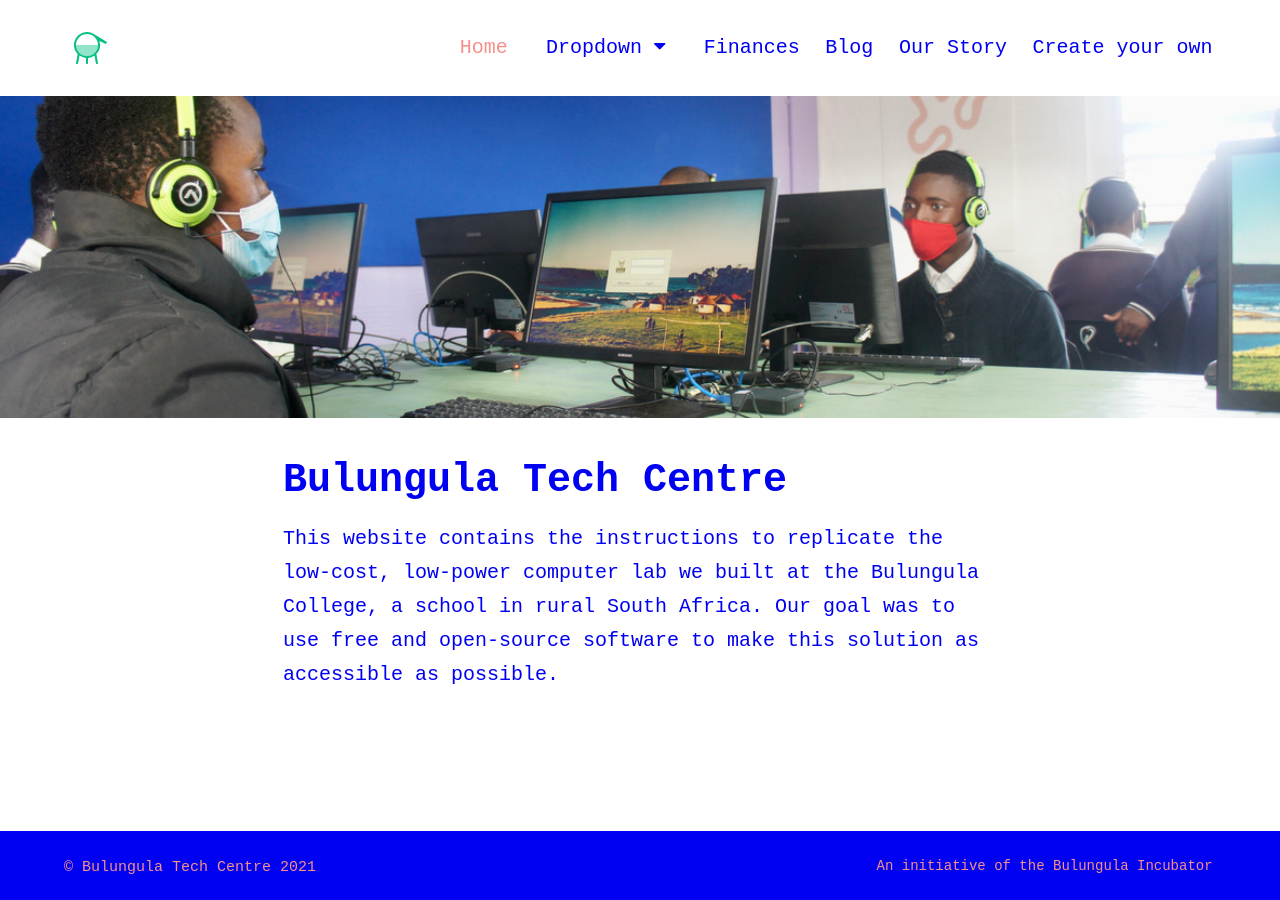
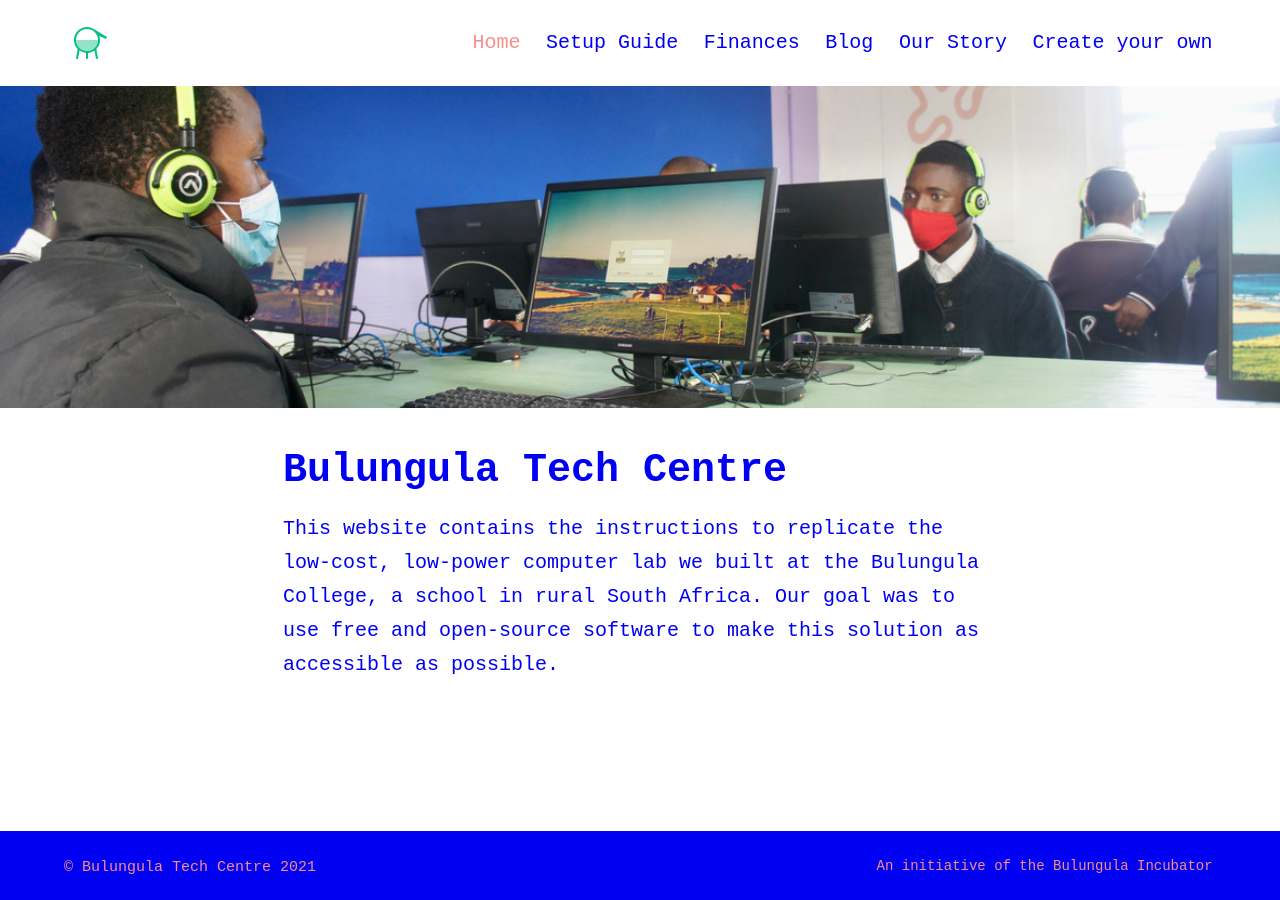
Before and after one commit to bulungula-tech-centre/bulungula-tech-centre, a Jekyll site: the page built from index.md, in a window 1280 px wide. Built offline with Jekyll 4.4.1, drawn with Linux system fonts in a browser that asks for light colours; nearby versions of some CDN libraries.

Commit message:
Update nav-header.html

```diff
--- a/_includes/nav-header.html
+++ b/_includes/nav-header.html
@@ -10,20 +10,7 @@
       {% endif %}
 
       <li class="item  item--nav{% if item.url == page.url %}  item--current{% endif %}">
-        {% if item.title == "Setup Guide" %}
-            <div class="dropdown">
-            <button class="dropbtn">Dropdown
-                <i class="fa fa-caret-down"></i>
-            </button>
-            <div class="dropdown-content">
-                <a href="#">Link 1</a>
-                <a href="#">Link 2</a>
-                <a href="#">Link 3</a>
-            </div>
-            </div>
-        {% else %}
             <a href="{{ url }}">{{ item.title }}</a>
-        {% endif %}
       </li>
     {% endfor %}
   </ul>
```
